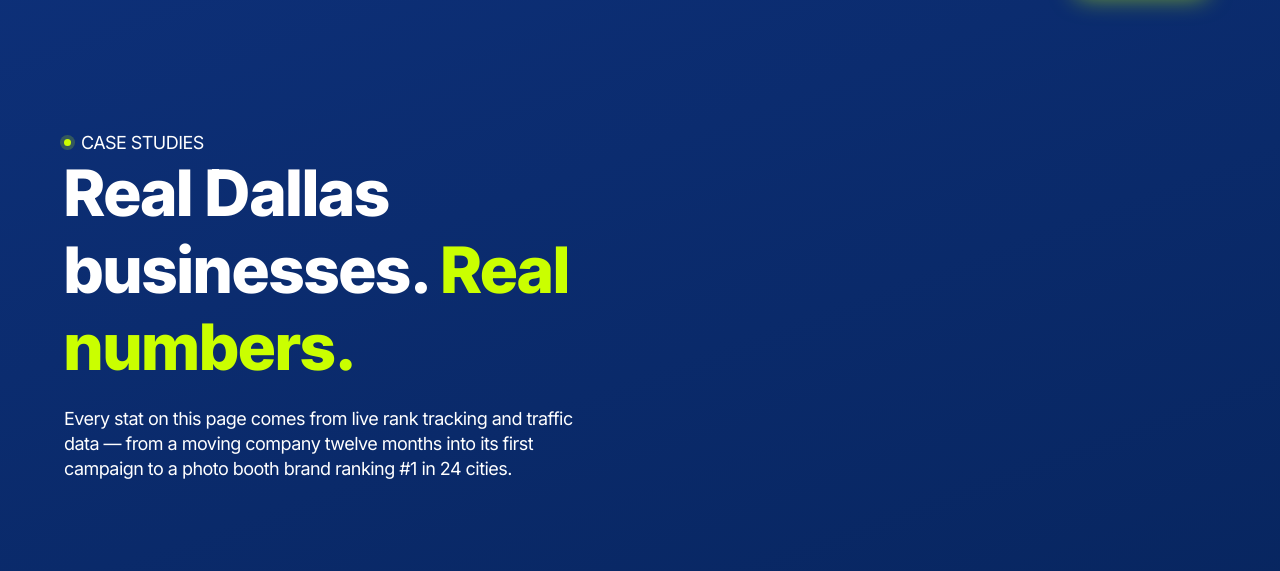
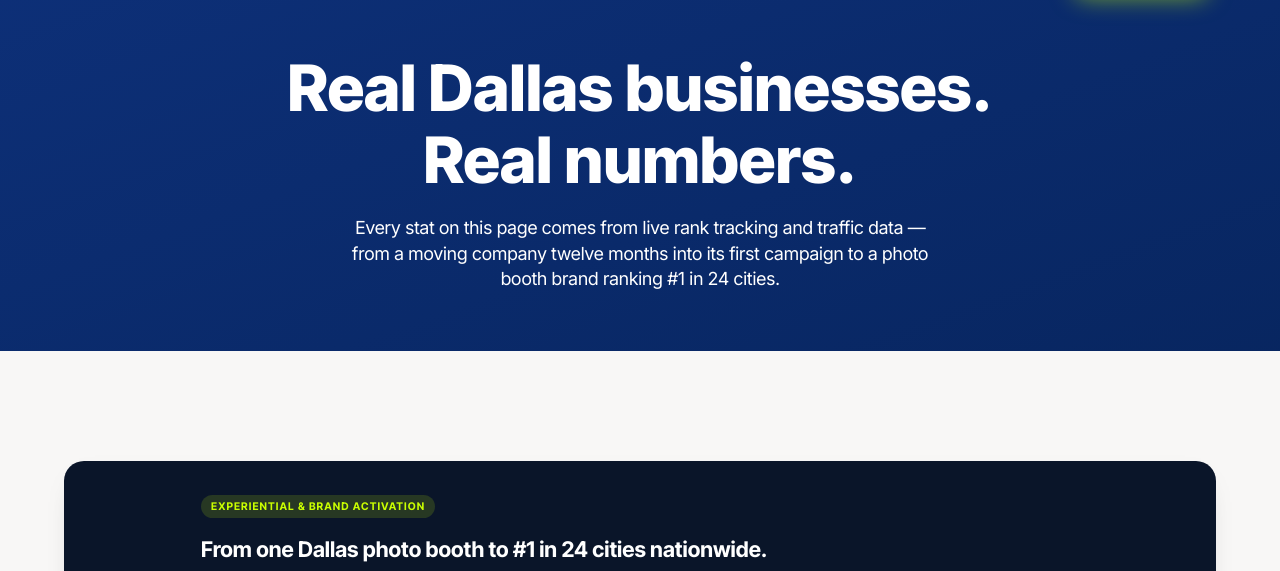
Before and after one commit to ansh024/atlas-site-kit, a plain HTML site: page case-studies/index.html in a window 1280 px wide. Shown: the part 60-631 px from the top of the page. Drawn offline with nearby package versions, Linux system fonts and the light colour scheme.

Commit message:
Simplify case studies hub hero

```diff
--- a/case-studies/index.html
+++ b/case-studies/index.html
@@ -172,8 +172,7 @@
 <!-- ===== HUB HERO ===== -->
 <section class="csp-hub-hero">
   <div class="csp-hub-hero__inner">
-    <p class="eyebrow eyebrow--light"><span class="dot"></span>Case studies</p>
-    <h1>Real Dallas businesses. <em style="color:var(--chartreuse)">Real numbers.</em></h1>
+    <h1>Real Dallas businesses. <em>Real numbers.</em></h1>
     <p>Every stat on this page comes from live rank tracking and traffic data &mdash; from a moving company twelve months into its first campaign to a photo booth brand ranking #1 in 24 cities.</p>
   </div>
 </section>
--- a/css/case-study.css
+++ b/css/case-study.css
@@ -148,17 +148,18 @@
 /* =========================================================
    Hub page — /case-studies/
    ========================================================= */
-.csp-hub-hero{position:relative;padding:170px var(--pad) 90px;background:var(--prussian-blue);
-  color:#fff;overflow:hidden}
+.csp-hub-hero{position:relative;padding:112px 24px 60px;background:var(--prussian-blue);
+  color:#fff;overflow:hidden;text-align:center}
 .csp-hub-hero::before{content:"";position:absolute;inset:0;
   background:linear-gradient(160deg,var(--ocean-twilight),var(--egyptian-blue));opacity:.55}
-.csp-hub-hero__inner{position:relative;max-width:var(--maxw);margin:0 auto}
+.csp-hub-hero__inner{position:relative;max-width:900px;margin:0 auto;display:flex;
+  flex-direction:column;align-items:center}
 .csp-hub-hero h1{font-family:var(--font-display);font-weight:800;
-  font-size:clamp(2.4rem,5.5vw,4rem);line-height:1.2;letter-spacing:0;max-width:16ch}
+  font-size:clamp(2.4rem,5.5vw,4rem);line-height:1.12;letter-spacing:0;max-width:18ch;color:#fff}
 .csp-hub-hero h1 em{font-family:inherit;font-style:inherit;font-weight:inherit;
-  -webkit-text-stroke:0}
+  -webkit-text-stroke:0;color:#fff}
 .csp-hub-hero p{margin-top:20px;font-size:18px;font-weight:400;line-height:1.4;
-  letter-spacing:-.54px;color:#fff;max-width:46ch}
+  letter-spacing:-.54px;color:#fff;max-width:52ch}
 
 .csp-hub-grid-section{padding:clamp(70px,9vw,110px) var(--pad);background:var(--bright-snow)}
 .csp-hub-grid-section__inner{max-width:var(--maxw);margin:0 auto}
@@ -214,6 +215,9 @@
   .csp-table th,.csp-table td{padding:11px 12px}
 }
 @media(max-width:640px){
+  .csp-hub-hero{padding:82px 20px 48px}
+  .csp-hub-hero h1{font-size:clamp(2.1rem,10vw,2.7rem);max-width:12ch}
+  .csp-hub-hero p{margin-top:16px;font-size:1rem;max-width:34ch}
   .hero--case-study{background:var(--prussian-blue);min-height:0;padding-bottom:48px;color:#fff}
   .nav,.nav.is-stuck{background:rgba(10,21,41,.96);box-shadow:0 1px 0 rgba(255,255,255,.08)}
   .nav .nav__burger span,.nav.is-stuck .nav__burger span{background:#fff}
--- a/wp-plugin/ranked-international/assets/css/case-study.css
+++ b/wp-plugin/ranked-international/assets/css/case-study.css
@@ -148,17 +148,18 @@
 /* =========================================================
    Hub page — /case-studies/
    ========================================================= */
-.csp-hub-hero{position:relative;padding:170px var(--pad) 90px;background:var(--prussian-blue);
-  color:#fff;overflow:hidden}
+.csp-hub-hero{position:relative;padding:112px 24px 60px;background:var(--prussian-blue);
+  color:#fff;overflow:hidden;text-align:center}
 .csp-hub-hero::before{content:"";position:absolute;inset:0;
   background:linear-gradient(160deg,var(--ocean-twilight),var(--egyptian-blue));opacity:.55}
-.csp-hub-hero__inner{position:relative;max-width:var(--maxw);margin:0 auto}
+.csp-hub-hero__inner{position:relative;max-width:900px;margin:0 auto;display:flex;
+  flex-direction:column;align-items:center}
 .csp-hub-hero h1{font-family:var(--font-display);font-weight:800;
-  font-size:clamp(2.4rem,5.5vw,4rem);line-height:1.2;letter-spacing:0;max-width:16ch}
+  font-size:clamp(2.4rem,5.5vw,4rem);line-height:1.12;letter-spacing:0;max-width:18ch;color:#fff}
 .csp-hub-hero h1 em{font-family:inherit;font-style:inherit;font-weight:inherit;
-  -webkit-text-stroke:0}
+  -webkit-text-stroke:0;color:#fff}
 .csp-hub-hero p{margin-top:20px;font-size:18px;font-weight:400;line-height:1.4;
-  letter-spacing:-.54px;color:#fff;max-width:46ch}
+  letter-spacing:-.54px;color:#fff;max-width:52ch}
 
 .csp-hub-grid-section{padding:clamp(70px,9vw,110px) var(--pad);background:var(--bright-snow)}
 .csp-hub-grid-section__inner{max-width:var(--maxw);margin:0 auto}
@@ -214,6 +215,9 @@
   .csp-table th,.csp-table td{padding:11px 12px}
 }
 @media(max-width:640px){
+  .csp-hub-hero{padding:82px 20px 48px}
+  .csp-hub-hero h1{font-size:clamp(2.1rem,10vw,2.7rem);max-width:12ch}
+  .csp-hub-hero p{margin-top:16px;font-size:1rem;max-width:34ch}
   .hero--case-study{background:var(--prussian-blue);min-height:0;padding-bottom:48px;color:#fff}
   .nav,.nav.is-stuck{background:rgba(10,21,41,.96);box-shadow:0 1px 0 rgba(255,255,255,.08)}
   .nav .nav__burger span,.nav.is-stuck .nav__burger span{background:#fff}
```
Also changed, not shown: 1 other file.
